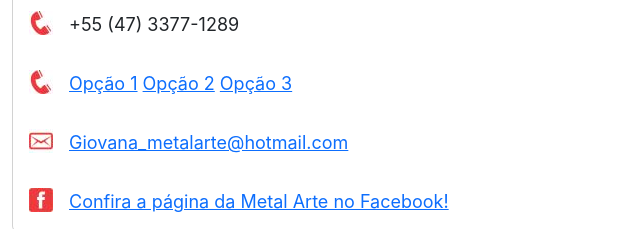
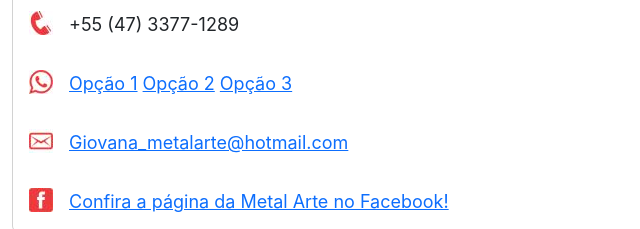
Before and after one commit to Arthurregismais/Metal_Arte, a plain HTML site: page contato.html in a window 1280 px wide. Shown: the part 442-671 px from the top of the page, 0-640 px from the left. Drawn offline with nearby package versions, Linux system fonts and the light colour scheme.

Commit message:
Atualizado o arquivo html contato

```diff
--- a/contato.html
+++ b/contato.html
@@ -82,7 +82,7 @@
           </div>
           <div class="card-body">
             <p class="card-text" style="font-family: inter; font-size: large;">
-                <img src="imagens/telefone.jpg" class=" float-start me-3"
+                <img src="imagens/zap.jpg" class=" float-start me-3"
                      alt="ícone de Whatsapp"/>
                      <a href="https://wa.me/5547984464866">Opção 1</a>
                      <a href="https://wa.me/5547991712112">Opção 2</a>
```
